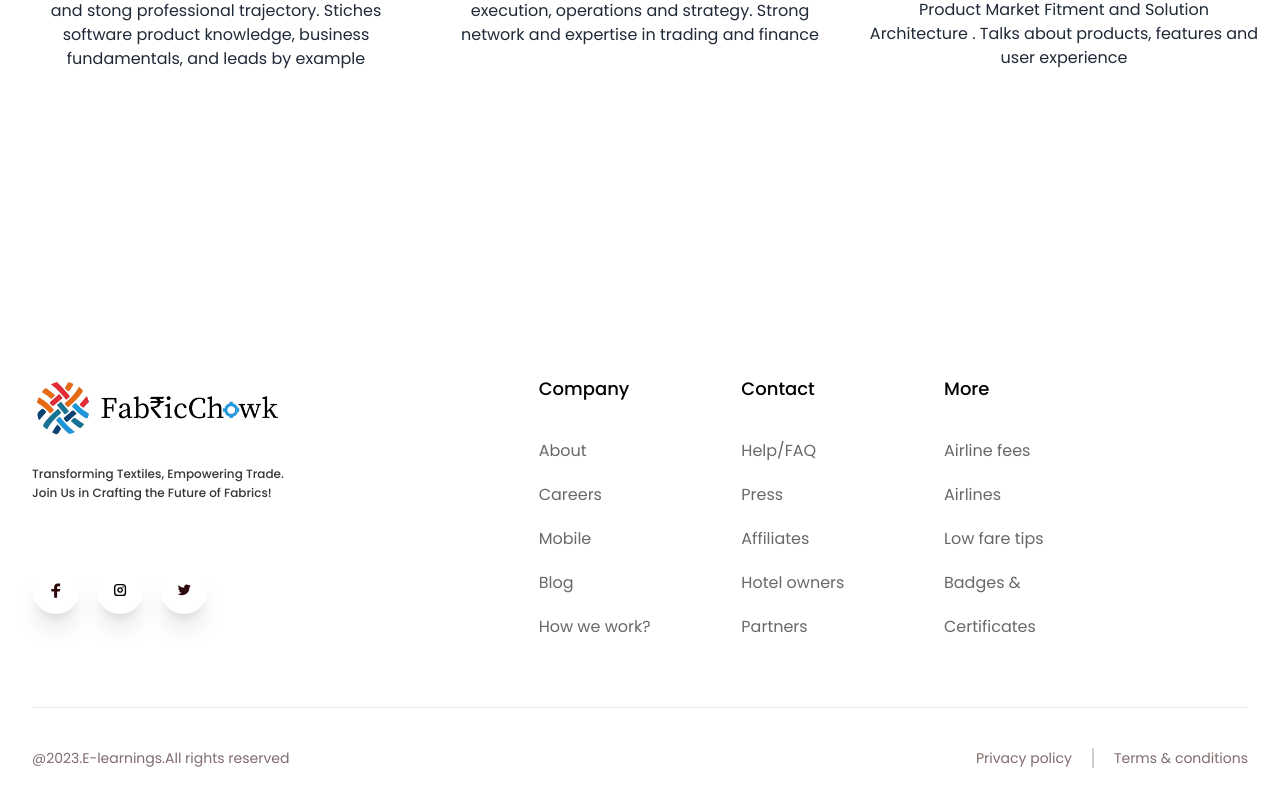
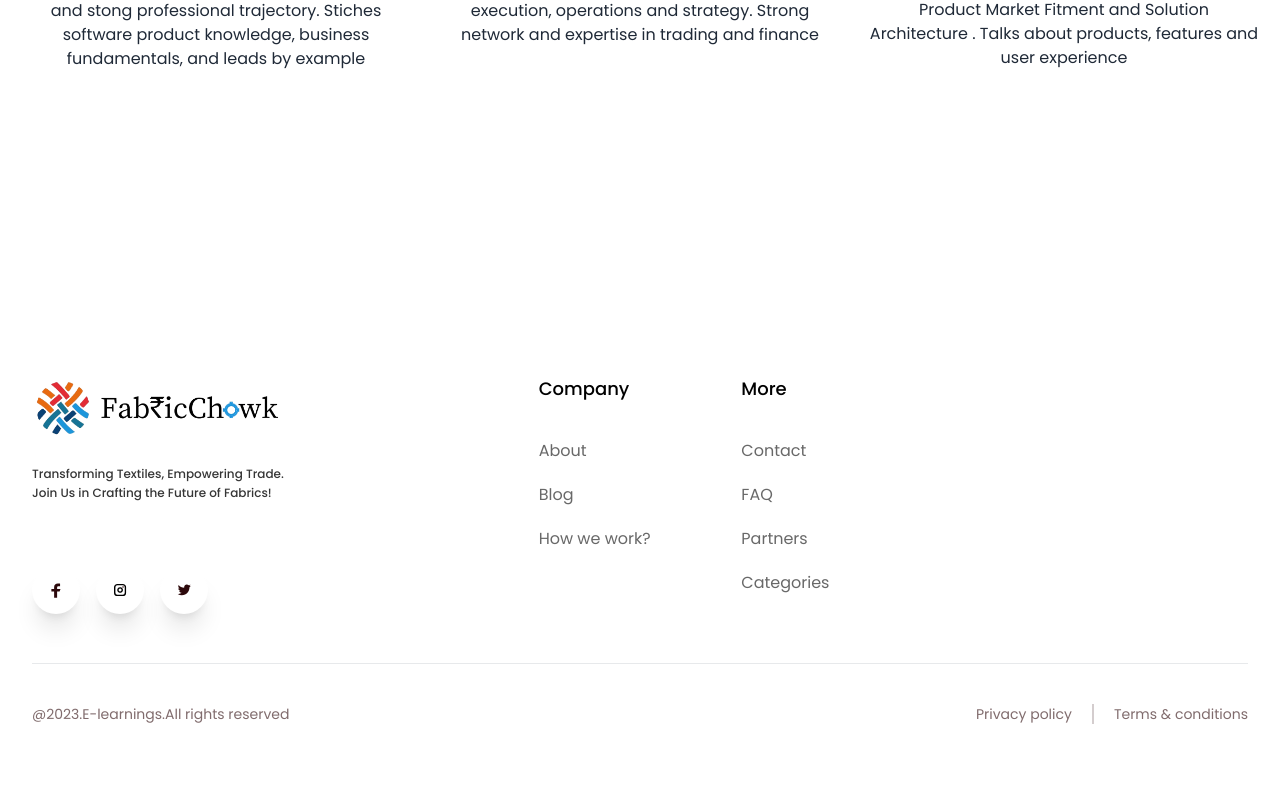
Before and after one commit to niteshuni/FabricChowk_Next, a Next.js app: page /team in a window 1280 px wide. Shown: the part 765-1571 px from the top of the page. After the commit the page ends 1529 px from the top, so only its background shows below. Built offline with nearby package versions, Linux system fonts and the light colour scheme.

Commit message:
Footer changes

```diff
--- a/components/Companies/Companies.tsx
+++ b/components/Companies/Companies.tsx
@@ -82,7 +82,7 @@ export default class MultipleItems extends Component {
 
         return (
 
-            <div className='text-center my-20'>
+            <div id="partnersLogo" className='text-center my-20'>
                 <div className="mx-auto max-w-4xl px-4 sm:px-6 lg:max-w-7xl lg:px-8">
                     <h2 className="text-midnightblue text-2xl font-semibold">Trusted Partners</h2>
                     <div className="py-14">
--- a/components/Footer/Footer.tsx
+++ b/components/Footer/Footer.tsx
@@ -1,10 +1,14 @@
 import Link from "next/link";
 import Image from "next/image";
 
+interface LinkDetails {
+    name: string;
+    href: string;
+}
 interface ProductType {
     id: number;
     section: string;
-    link: string[];
+    link: LinkDetails[];
 }
 
 interface socialLinks {
@@ -36,18 +40,12 @@ const products: ProductType[] = [
     {
         id: 1,
         section: "Company",
-        link: ['About', 'Careers', 'Mobile', 'Blog', 'How we work?'],
+        link: [{name: 'About', href:"/about"}, {name: 'Blog', href:"/blogs"}, {name: 'How we work?', href:"/"}],
     },
     {
         id: 2,
-        section: "Contact",
-        link: ['Help/FAQ', 'Press', 'Affiliates', 'Hotel owners', 'Partners']
-    }
-    ,
-    {
-        id: 3,
         section: "More",
-        link: ['Airline fees', 'Airlines', 'Low fare tips', 'Badges &', 'Certificates']
+        link: [{name: 'Contact', href:"/contact"}, {name: 'FAQ', href:"/faq"}, {name: 'Partners', href:"#home-section"}, {name: 'Categories', href:"#courses"}]
     }
 ]
 
@@ -85,9 +83,9 @@ const footer = () => {
                     <div key={product.id} className="sm:col-span-2">
                         <p className="text-black text-lg font-medium mb-9">{product.section}</p>
                         <ul>
-                            {product.link.map((link: string, index: number) => (
+                            {product.link.map((link: LinkDetails, index: number) => (
                                 <li key={index} className='mb-5'>
-                                    <Link href="/" className="text-darkgray text-base font-normal mb-6 space-links">{link}</Link>
+                                    <Link href={link.href} className="text-darkgray text-base font-normal mb-6 space-links">{link.name}</Link>
                                 </li>
                             ))}
                         </ul>
```
